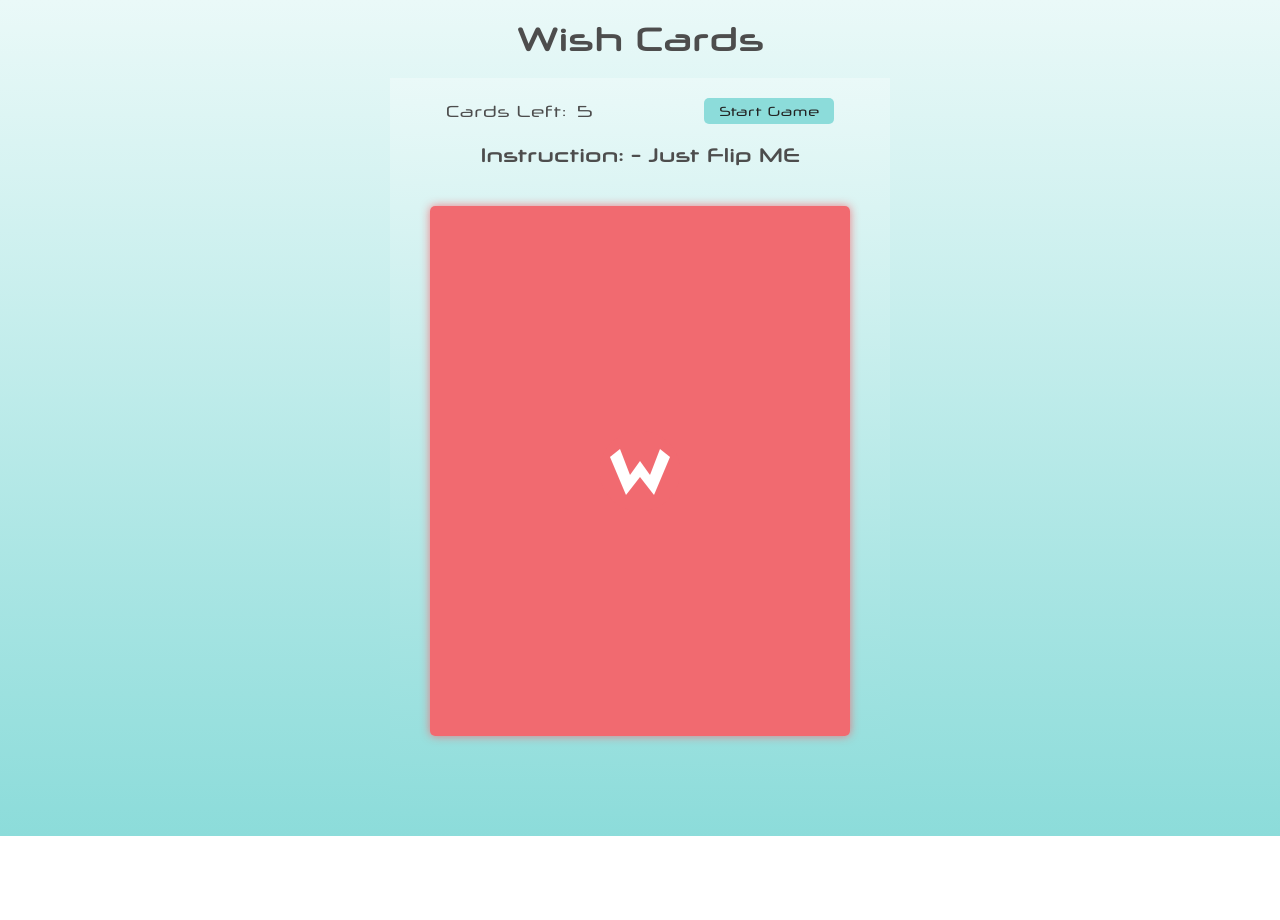
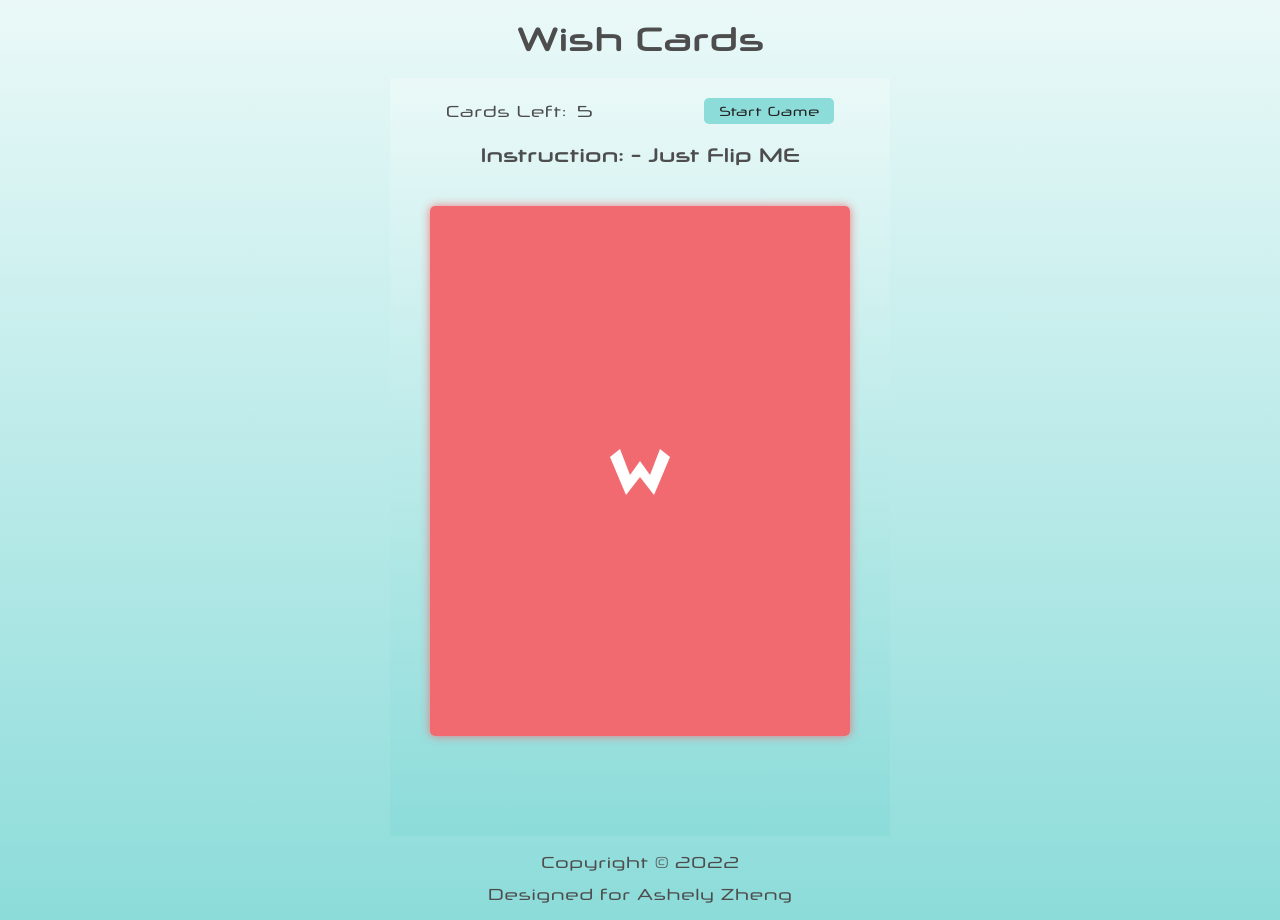
Before and after one commit to RAY-MATRIX/ray-zone, a React (Create React App) app: page / in a window 1280 px wide. Before the commit the page ends 836 px from the top, so only its background shows below. Built offline with nearby package versions, Linux system fonts and the light colour scheme.

Commit message:
modify content

```diff
--- a/src/components/App.js
+++ b/src/components/App.js
@@ -3,9 +3,12 @@ import "../css/style.scss";
 
 function App() {
   return (
-    <div>
+    <div className="game">
       <h1 className="game-title">Wish Cards</h1>
-      <Game />
+      <Game chances={5} />
+      <div className="copyright">
+        Copyright © 2022 <br /> Designed for Ashely Zheng
+      </div>
     </div>
   );
 }
--- a/src/components/Cards.js
+++ b/src/components/Cards.js
@@ -4,16 +4,17 @@ const Cards = (props) => {
   const { status, updateChances, chance } = props;
 
   const allCardPool = [
-    { name: "Small Wish", content: "5 Minutes Massage" },
     { name: "Small Wish", content: "10 Minutes Massage" },
     { name: "Small Wish", content: "15 Minutes Massage" },
+    { name: "Small Wish", content: "20 Minutes Massage" },
     { name: "Small Wish", content: "30 Minutes Massage" },
-    { name: "Big Wish", content: "Whole Body Massage" },
-    { name: "Big Wish", content: "Wash Hair For You" },
-    { name: "Big Wish", content: "ggg" },
-    { name: "Super Big Wish", content: "hhh" },
-    { name: "Super Big Wish", content: "Twice One Day" },
-    { name: "Untimate JackPot", content: "A Real Wish" },
+    { name: "Big Wish", content: "Body Massage x 1 hour" },
+    { name: "Big Wish", content: "Wash Hair x 1 times" },
+    { name: "Big Wish", content: "Head Massage x 2 times" },
+    { name: "Gift", content: "Anything worth up to $1000" },
+    { name: "Super Big Wish", content: "hhh Anytime x 1 times" },
+    { name: "Untimate JackPot", content: "A Real Wish Saved for later" },
+    { name: "Double Reward", content: "Next Wish x 2" },
   ];
   const [cards, setCards] = useState(allCardPool);
   const [currentCard, setCurrentCard] = useState({
@@ -102,6 +103,7 @@ const Cards = (props) => {
   return (
     <div className="game-board__content">
       <div className={`card-body ${showPickedCards ? "card-list" : ""}`}>
+        {showPickedCards ? <span>Happy Birthday, Darling!!! </span> : ""}
         {showPickedCards ? pickedCardsList : generateCard(currentCard)}
       </div>
 
--- a/src/components/Game.js
+++ b/src/components/Game.js
@@ -1,9 +1,10 @@
 import { useEffect, useState } from "react";
 import Gameboard from "./Gameboard";
 
-const Game = () => {
+const Game = (props) => {
+  const { chances } = props;
   const [status, setStatus] = useState(false);
-  const [chance, setChances] = useState(5);
+  const [chance, setChances] = useState(chances);
 
   function newGameClick() {
     setStatus(!status);
@@ -11,7 +12,7 @@ const Game = () => {
 
   useEffect(() => {
     if (!status) {
-      setChances(5);
+      setChances(chances);
     }
     // eslint-disable-next-line react-hooks/exhaustive-deps
   }, [status]);
@@ -22,6 +23,7 @@ const Game = () => {
 
   return (
     <div>
+      {console.log(chances)}
       <div className="game-stats">
         <div className="game-stats__score">
           <div className="game-stats__score--label">Cards Left:</div>
--- a/src/css/style.scss
+++ b/src/css/style.scss
@@ -28,8 +28,8 @@ h4 {
   margin-bottom: 20px;
 }
 
-#root > div,
-#root > div > div {
+.game,
+.game > h1 + div {
   font-family: "neuropol", sans-serif;
   font-size: 1rem;
   min-height: 100vh;
@@ -56,8 +56,8 @@ h4 {
   color: #4d4d4d;
 }
 
-#root > div > div {
-  min-height: calc(100vh - 78px);
+.game > h1 + div {
+  min-height: calc(100vh - 162px);
   padding-top: 20px;
 }
 
@@ -229,3 +229,10 @@ h4 {
     padding: 40px 20px;
   }
 }
+
+.copyright {
+  font-size: 1rem;
+  line-height: 2rem;
+  text-align: center;
+  padding: 10px;
+}
```
